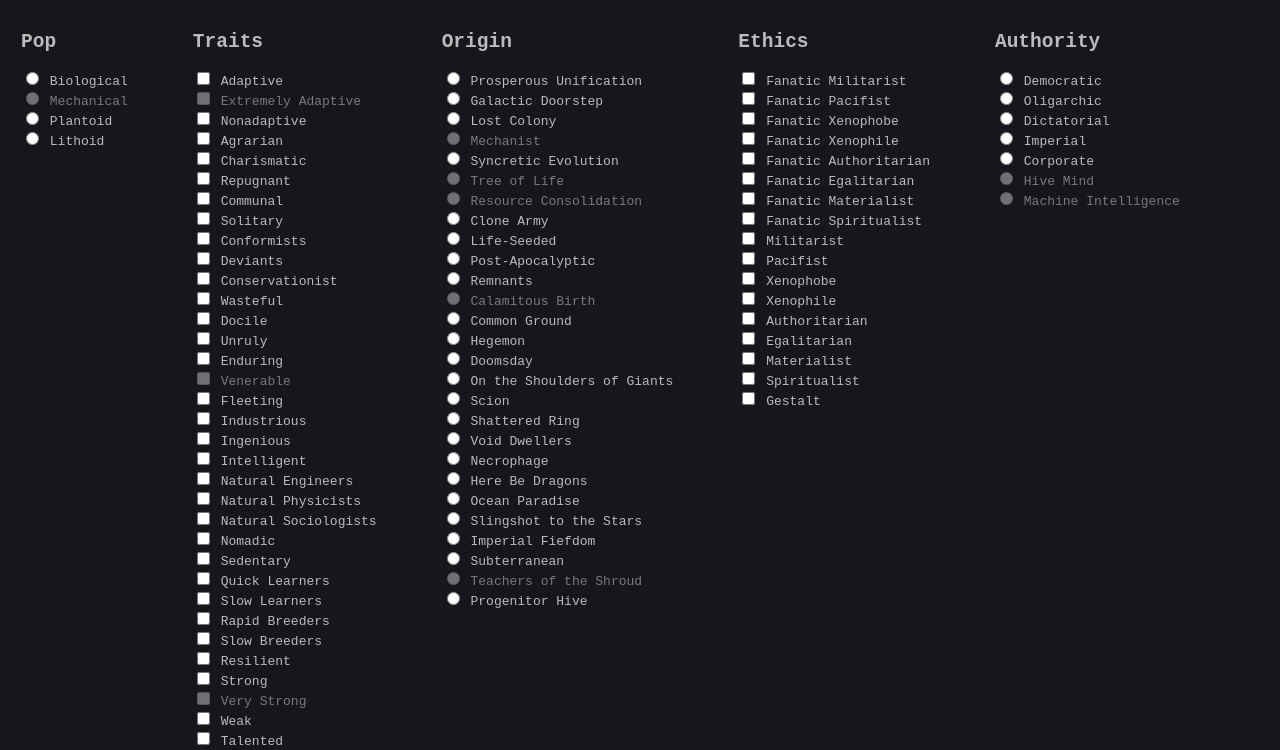
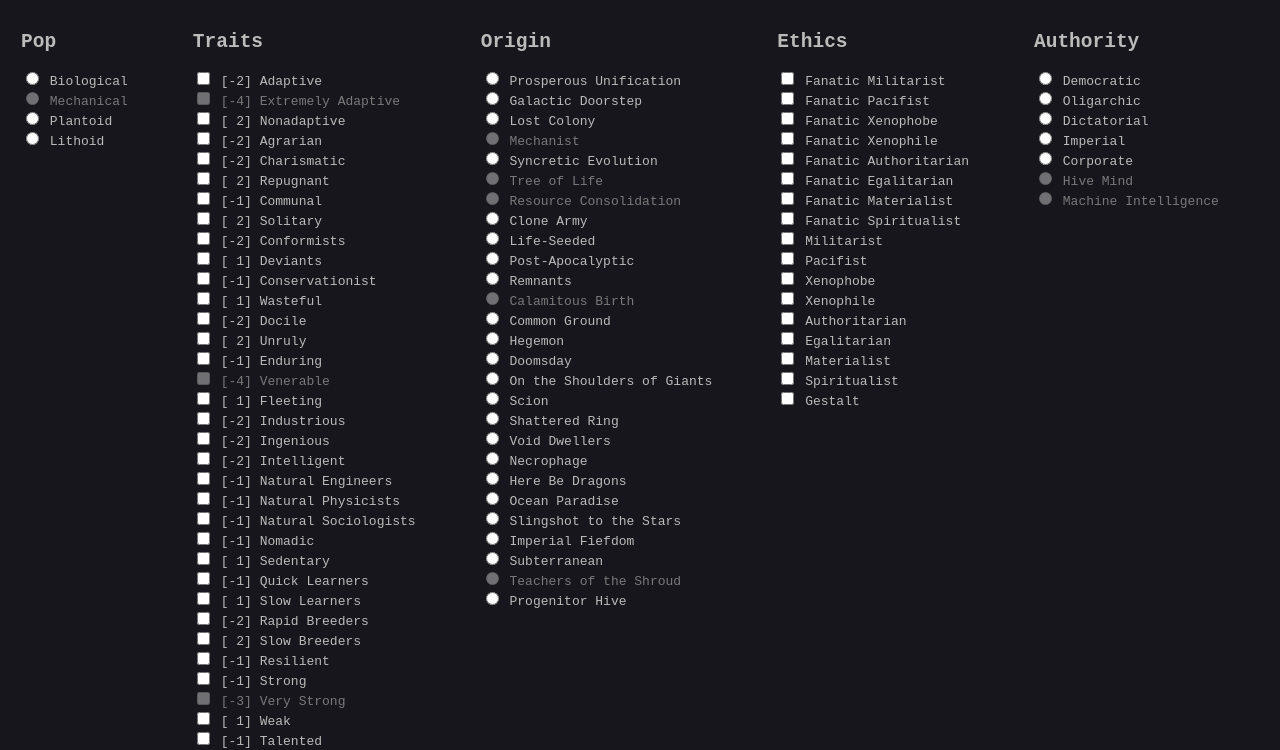
Before and after one commit to grzegorz-chojnacki/stellarice, a plain HTML site: page index.html in a window 1280 px wide. Shown: the part 50-800 px from the top of the page. Drawn offline with Linux system fonts and the light colour scheme.

Commit message:
Add traits point indicator

```diff
--- a/main.js
+++ b/main.js
@@ -37,7 +37,10 @@ const sections = [
           ${checked(item)}
           ${invalid(item)}
           ${disabled(item)}>
-        <label for="${item.name}">${item.name}</label>
+        <label for="${item.name}">
+          [<span class="trait-point">${item.value}</span>]
+          ${item.name}
+        </label>
       </div>`
   },
   {
@@ -118,6 +121,7 @@ const render = () => {
 
     main.appendChild(section)
   })
+  console.log('count', 5 - empire.traits.length, 'sum', empire.traits.reduce(Trait.costSum, 2))
 }
 
 render()
--- a/style.css
+++ b/style.css
@@ -20,3 +20,9 @@ input:disabled, input:disabled + label {
 input[invalid]:checked, input[invalid]:checked + label {
   text-decoration: line-through;
 }
+
+.trait-point {
+  display: inline-block;
+  width: 2ch;
+  text-align: right;
+}
```
